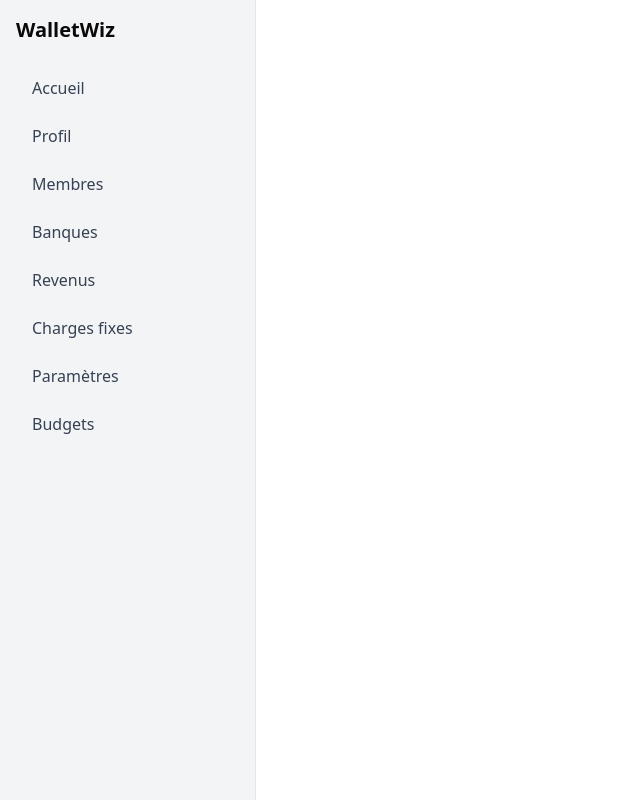
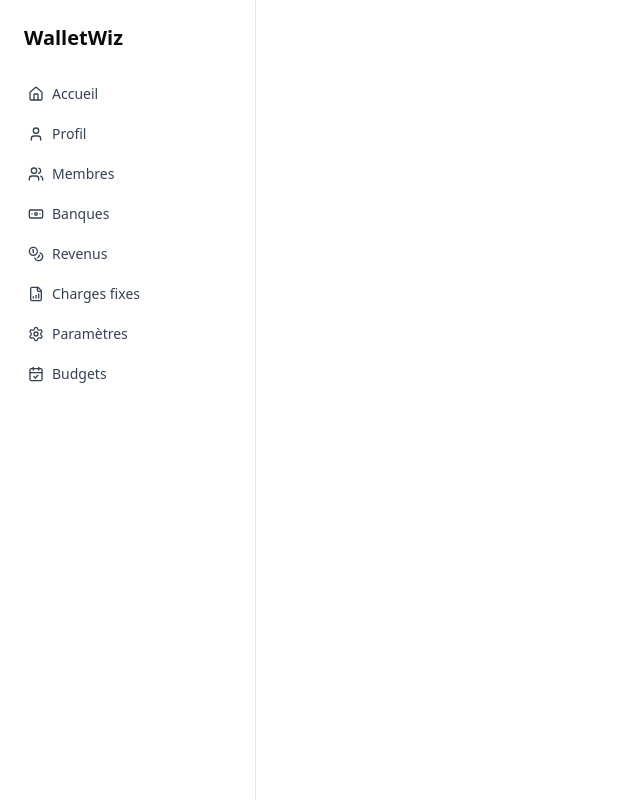
Before and after one commit to AlexandraJUREDIEU/walletwiz-front, a React (Vite) app: page /login in a window 1280 px wide. Both pictures are taken after typing "name@example.com" into the empty fields and a click on the button "Se connecter". Shown: the whole page, without its empty margins (0-640 px from the left). Built offline with nearby package versions, Linux system fonts and the light colour scheme.

Commit message:
feat(layout): improve sidebar with shadcn styles and lucide icons

```diff
--- a/src/layouts/AppLayout.tsx
+++ b/src/layouts/AppLayout.tsx
@@ -1,35 +1,46 @@
 import { NavLink, Outlet } from 'react-router-dom'
+import {
+  User,
+  Users,
+  Banknote,
+  Coins,
+  FileBarChart,
+  Settings,
+  CalendarCheck,
+  Home,
+} from 'lucide-react'
 
 const links = [
-  { to: '/dashboard/home', label: 'Accueil' },
-  { to: '/dashboard/profile', label: 'Profil' },
-  { to: '/dashboard/members', label: 'Membres' },
-  { to: '/dashboard/banks', label: 'Banques' },
-  { to: '/dashboard/incomes', label: 'Revenus' },
-  { to: '/dashboard/recurrings', label: 'Charges fixes' },
-  { to: '/dashboard/settings', label: 'Paramètres' },
-  { to: '/dashboard/budgets', label: 'Budgets' },
+  { to: '/dashboard/home', label: 'Accueil', icon: Home },
+  { to: '/dashboard/profile', label: 'Profil', icon: User },
+  { to: '/dashboard/members', label: 'Membres', icon: Users },
+  { to: '/dashboard/banks', label: 'Banques', icon: Banknote },
+  { to: '/dashboard/incomes', label: 'Revenus', icon: Coins },
+  { to: '/dashboard/recurrings', label: 'Charges fixes', icon: FileBarChart },
+  { to: '/dashboard/settings', label: 'Paramètres', icon: Settings },
+  { to: '/dashboard/budgets', label: 'Budgets', icon: CalendarCheck },
 ]
 
 export default function AppLayout() {
   return (
-    <div className="flex min-h-screen">
-      <aside className="w-64 bg-gray-100 p-4 border-r">
-        <h1 className="text-xl font-bold mb-6">WalletWiz</h1>
-        <nav className="flex flex-col gap-2">
-          {links.map((link) => (
+   <div className="flex min-h-screen">
+      <aside className="w-64 bg-white border-r px-4 py-6 space-y-6">
+        <h1 className="text-xl font-bold px-2">WalletWiz</h1>
+        <nav className="flex flex-col gap-1">
+          {links.map(({ to, label, icon: Icon }) => (
             <NavLink
-              key={link.to}
-              to={link.to}
+              key={to}
+              to={to}
               className={({ isActive }) =>
-                `block px-4 py-2 rounded-lg transition ${
+                `flex items-center gap-2 px-3 py-2 rounded-md text-sm font-medium transition-colors ${
                   isActive
                     ? 'bg-black text-white'
-                    : 'text-gray-700 hover:bg-gray-200'
+                    : 'text-gray-700 hover:bg-muted hover:text-black'
                 }`
               }
             >
-              {link.label}
+              <Icon size={16} />
+              {label}
             </NavLink>
           ))}
         </nav>
```
